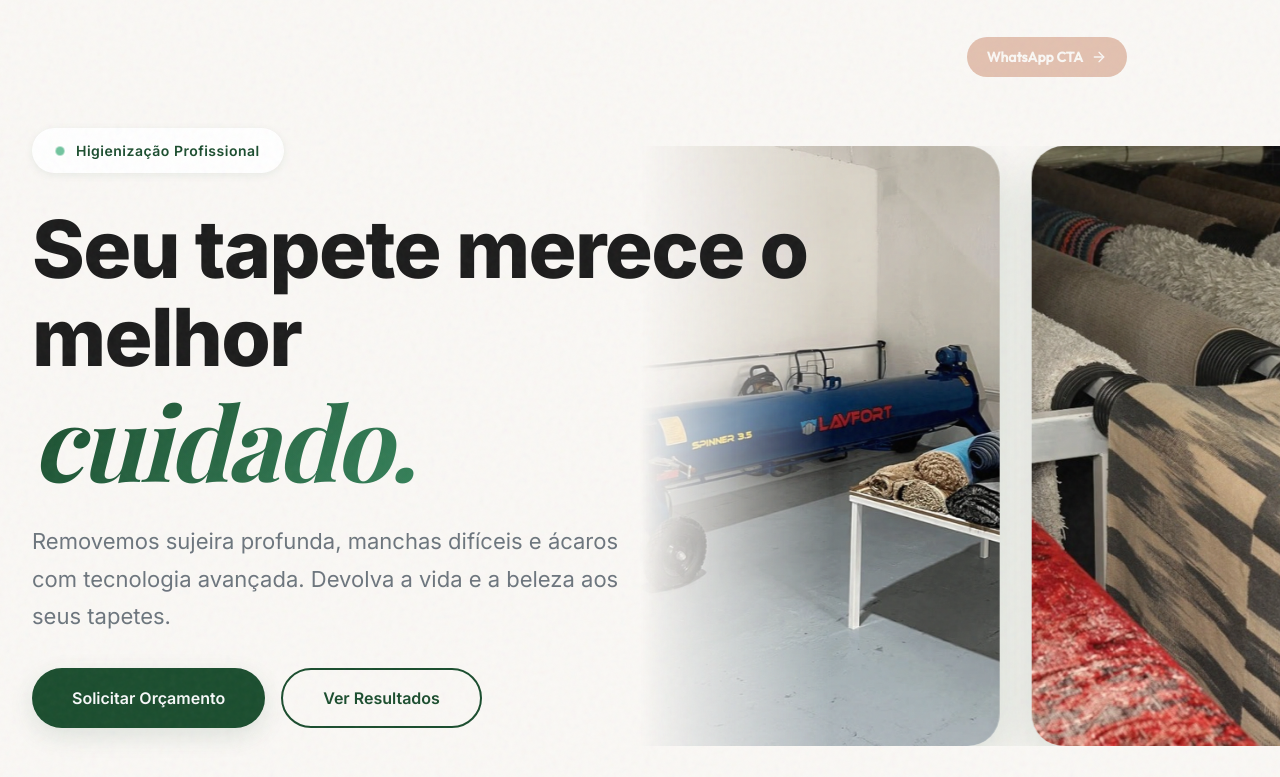
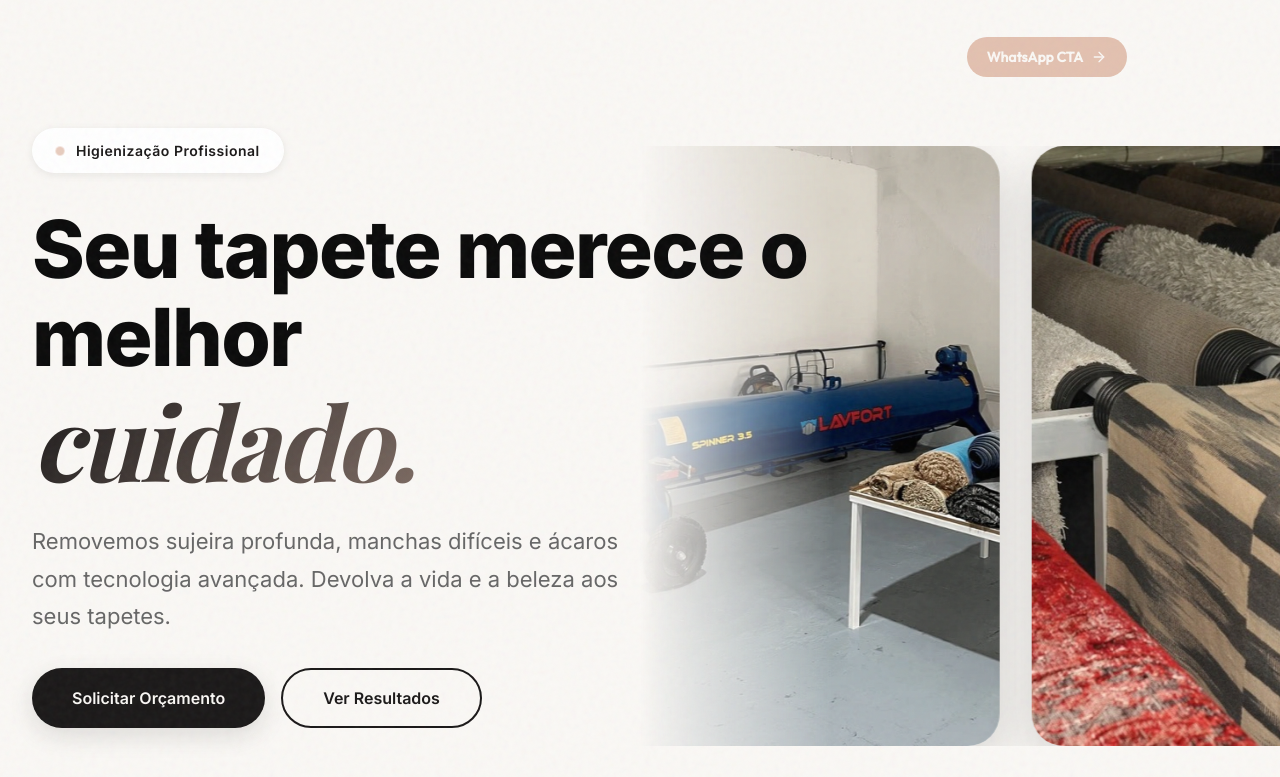
Before and after one commit to sparo-demonstracao/Mister-Cleaner-Website, a React (Vite) app: page / in a window 1280 px wide. Shown: the top 777 px of the page. Built offline with nearby package versions, Linux system fonts and the light colour scheme; a web font is replaced by a local one.

Commit message:
style: change hero section and global css variables from green to pink/dark (Mr Cleaner brand)

```diff
--- a/src/index.css
+++ b/src/index.css
@@ -52,20 +52,20 @@ body::before {
 
 :root {
   /* Paleta de Cores - Clean & Professional */
-  --primary: #1a4d2e;
-  --primary-light: #2d6a4f;
-  --accent: #52b788;
-  --accent-bright: #74c69d;
-  --background: #fafdf8;
+  --primary: #1A1818;
+  --primary-light: #2A2828;
+  --accent: #E3C1B0;
+  --accent-bright: #F5D3C2;
+  --background: #FAF8F5;
   --surface: #ffffff;
-  --text-dark: #1b1b1b;
-  --text-light: #f8f9fa;
-  --text-muted: #6c757d;
+  --text-dark: #0A0A0A;
+  --text-light: #FAF8F5;
+  --text-muted: #666666;
 
   /* Sombras */
-  --shadow-sm: 0 2px 8px rgba(26, 77, 46, 0.08);
-  --shadow-md: 0 8px 24px rgba(26, 77, 46, 0.12);
-  --shadow-lg: 0 16px 48px rgba(26, 77, 46, 0.16);
+  --shadow-sm: 0 2px 8px rgba(26, 24, 24, 0.08);
+  --shadow-md: 0 8px 24px rgba(26, 24, 24, 0.12);
+  --shadow-lg: 0 16px 48px rgba(26, 24, 24, 0.16);
 }
 
 body {
@@ -101,9 +101,9 @@ body {
   width: 100%;
   height: 100%;
   background:
-    radial-gradient(circle at 20% 50%, rgba(82, 183, 136, 0.15) 0%, transparent 50%),
-    radial-gradient(circle at 80% 50%, rgba(45, 106, 79, 0.15) 0%, transparent 50%),
-    linear-gradient(135deg, var(--background) 0%, #f0f9f4 100%);
+    radial-gradient(circle at 20% 50%, rgba(227, 193, 176, 0.2) 0%, transparent 50%),
+    radial-gradient(circle at 80% 50%, rgba(227, 193, 176, 0.15) 0%, transparent 50%),
+    linear-gradient(135deg, var(--background) 0%, #FAF8F5 100%);
   z-index: -2;
 }
 
@@ -114,7 +114,7 @@ body {
   width: 100%;
   height: 100%;
   background: radial-gradient(ellipse at top left,
-      rgba(82, 183, 136, 0.1) 0%,
+      rgba(227, 193, 176, 0.2) 0%,
       transparent 50%);
   z-index: -1;
 }
@@ -346,7 +346,7 @@ body {
 
 .carousel-item:hover {
   transform: scale(1.05) translateY(-8px);
-  box-shadow: 0 20px 60px rgba(26, 77, 46, 0.2);
+  box-shadow: 0 20px 60px rgba(26, 24, 24, 0.2);
 }
 
 .carousel-item img {
@@ -586,7 +586,7 @@ body {
   /* Better touch targets */
   button,
   a {
-    -webkit-tap-highlight-color: rgba(82, 183, 136, 0.2);
+    -webkit-tap-highlight-color: rgba(227, 193, 176, 0.2);
   }
 
   /* Improved section spacing */
```
